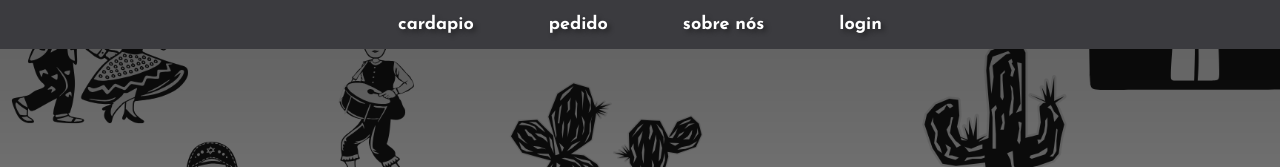
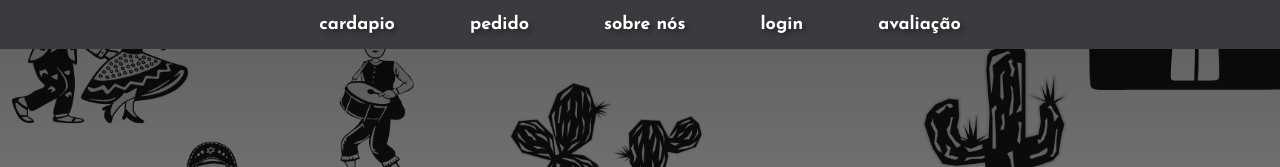
Before and after one commit to joaolucas27a/restaurante1, a plain HTML site: page index.html in a window 1280 px wide. Shown: the part 462-629 px from the top of the page. Drawn offline with Linux system fonts and the light colour scheme; a web font is replaced by a local one.

Commit message:
Update index.html

```diff
--- a/index.html
+++ b/index.html
@@ -23,6 +23,7 @@
             <a href="pedido.html">pedido</a>
             <a href="sobrenos.html">sobre nós</a>
             <a href="login.html">login</a>
+            <a href="avaliação.html">avaliação</a>
         </div>
     </nav>
 
```
